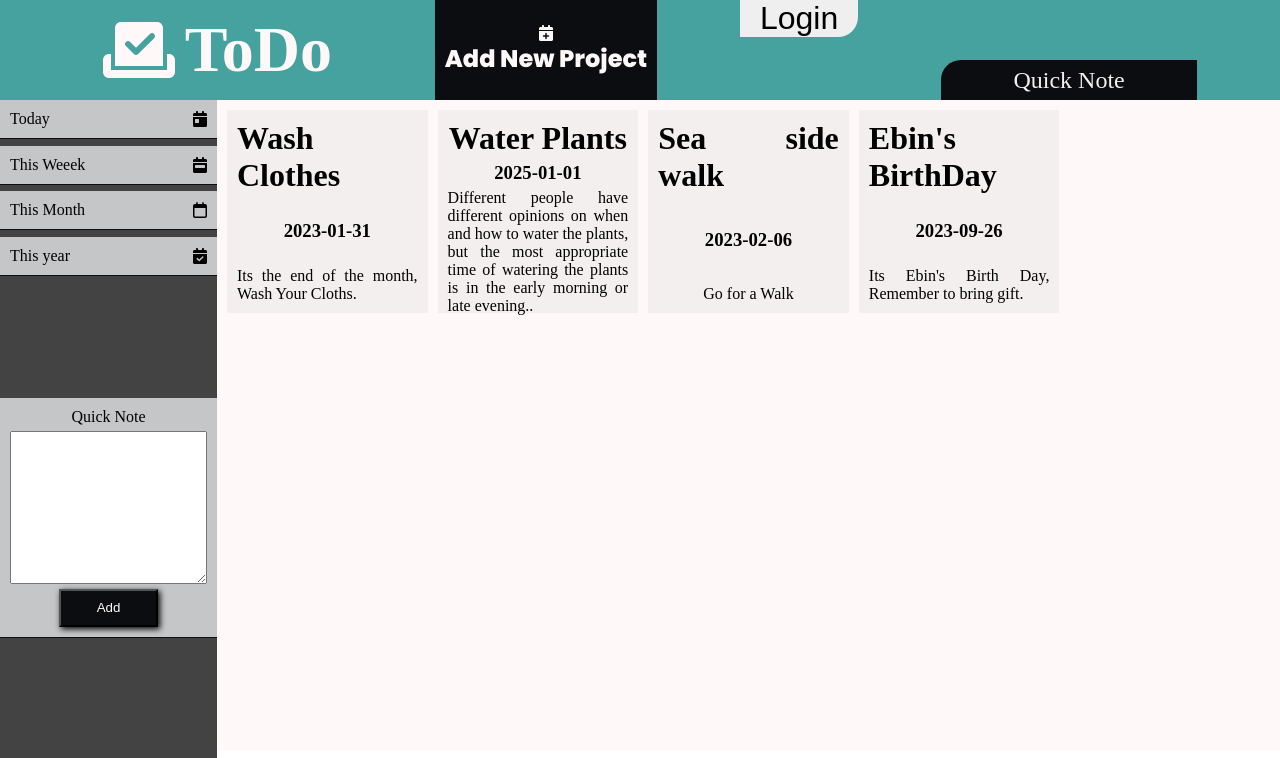
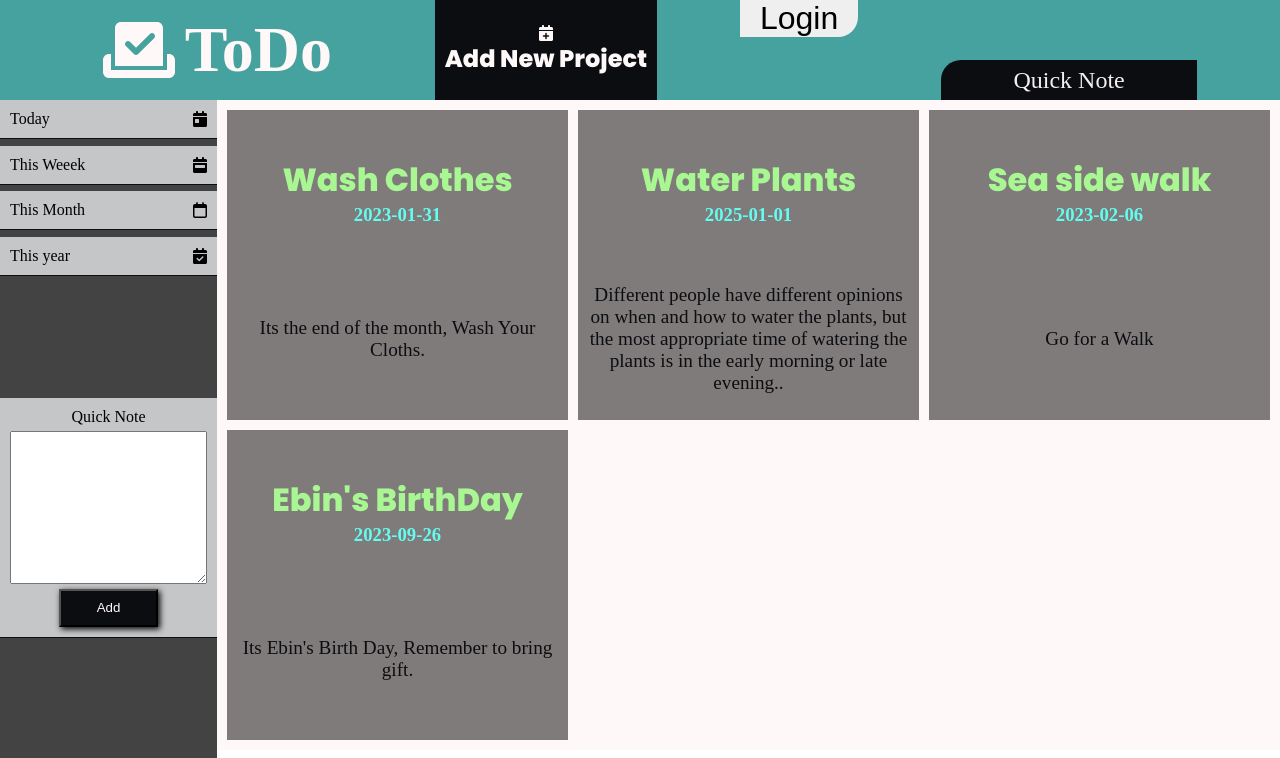
Before and after one commit to abyebin/Todo-app-, a website with bundled scripts: page dist/index.html in a window 1280 px wide. Shown: the top 758 px of the page. Built offline with nearby package versions, Linux system fonts and the light colour scheme.

Commit message:
view by tiles

```diff
--- a/src/style.css
+++ b/src/style.css
@@ -14,6 +14,7 @@
   --color4: #46a29f;
   --color5: #fff8f8;
   --color6: #444343;
+  --color7: rgb(169, 247, 146);
 
   --transperent1: rgba(0, 0, 0, 0.5);
 }
@@ -240,18 +241,34 @@ form .input-div{
   gap: 10px;
 
   display: grid;
-  grid-template: repeat(auto-fill, minmax(200px, 1fr)) / repeat(auto-fill, minmax(200px, 1fr));
+  grid-template: repeat(auto-fill, minmax(250px, 1fr)) / repeat(auto-fill, minmax(300px, 1fr));
 }
 .right-main .box {
-  background-color: var(--color2);
+  background-color: var(--transperent1);
   padding: 10px;
   gap: 5px;
 
-  display: flex;
-  flex-direction: column;
+  min-height: min-content;
+
+  display: grid;
+  grid-template: 1fr  1fr /1fr;
   align-items: center;
-  justify-content: space-between;
-  text-align: justify;
+  justify-content: center;
+  text-align: center;
+  color: var(--backColor);
+}
+.right-main p{
+  color: var(--contColor);
+  font-size: 1.2rem;
+}
+.date-and-title{
+  align-self: flex-start;
+}
+.right-main h1{
+  color: var(--color7);
+  font-family: poppins,sans-serif;
+  text-align: center;
+  align-self: flex-start;
 }
 
 footer {
--- a/src/todayElements.js
+++ b/src/todayElements.js
@@ -10,16 +10,20 @@ export function displayToPage() {
     box.classList.add('box')
     main.appendChild(box);
 
+    const dateAndTitle = document.createElement('div')
+    dateAndTitle.classList.add('date-title-div')
+    box.appendChild(dateAndTitle)
+
     for(let i in x){
       if(i === "title"){
         const titleText = document.createElement('h1')
         titleText.textContent = `${x[i]}`
-        box.appendChild(titleText)
+        dateAndTitle.appendChild(titleText)
       }
       else if(i === "date"){
         const titleText = document.createElement('h3')
         titleText.textContent = `${x[i]}`
-        box.appendChild(titleText)
+        dateAndTitle.appendChild(titleText)
       }
       else if(i === "text"){
         const titleText = document.createElement('p')
```
Also changed, not shown: dist/index.html, dist/storage.bundle.js, 1 other file.
